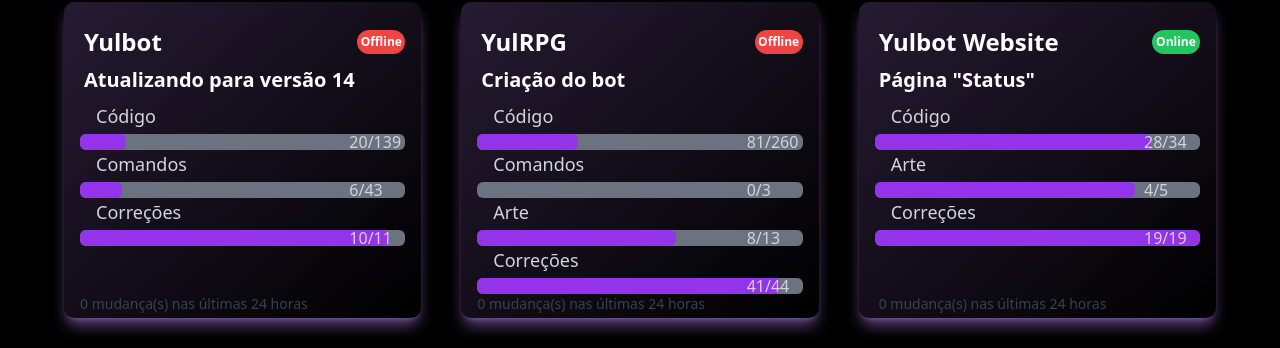
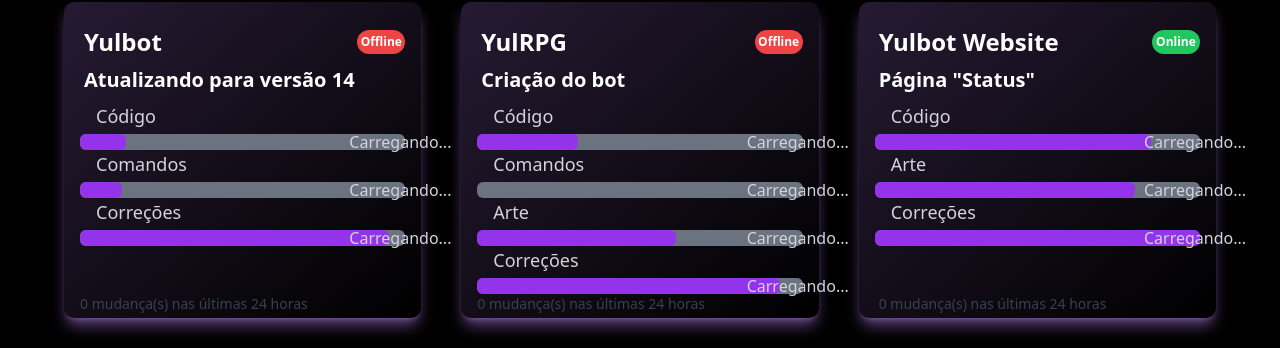
Before and after one commit to Enzzzzz/YulbotSite, a React (Vite) app: page /status in a window 1280 px wide. Shown: the part 100-448 px from the top of the page. Built offline with nearby package versions, Linux system fonts and the light colour scheme; no server answers.

Commit message:
Agora a barra de progresso será carregada através de um arquivo separado

```diff
--- a/src/routes/Status.jsx
+++ b/src/routes/Status.jsx
@@ -18,6 +18,24 @@ function Status() {
 
   const [activeTab, setActiveTab] = useState("YulBotV14");
 
+  const [statsData, setStatsData] = useState({});
+
+  useEffect(() => {
+    async function fetchStatsData() {
+      try {
+        const timestamp = new Date().getTime();
+        const response = await axios.get(
+          `https://raw.githubusercontent.com/Enzzzzz/Stats/main/Stats.json?timestamp=${timestamp}`
+        );
+        setStatsData(response.data);
+      } catch (error) {
+        console.error("Error fetching commands data:", error);
+      }
+    }
+
+    fetchStatsData();
+  }, []);
+
   const handleTabChange = (tabName) => {
     setActiveTab(tabName);
   };
@@ -25,7 +43,7 @@ function Status() {
   const fetchCommitHistory = async (repoName) => {
     try {
       if (!githubToken) {
-        throw new Error('GitHub token not provided');
+        throw new Error("GitHub token not provided");
       }
 
       const response = await axios.get(
@@ -39,7 +57,10 @@ function Status() {
 
       return response.data;
     } catch (error) {
-      console.error(`Erro ao buscar commits do repositório ${repoName}:`, error);
+      console.error(
+        `Erro ao buscar commits do repositório ${repoName}:`,
+        error
+      );
       return [];
     }
   };
@@ -101,9 +122,9 @@ function Status() {
     const yulrpgChanges = await fetchCommits("YulRPG");
     const yulbotWebsiteChanges = await fetchCommits("YulbotSite");
 
-    const yulbotChangelog = await fetchCommitHistory('YulBotV14');
-    const yulrpgChangelog = await fetchCommitHistory('YulRPG');
-    const yulbotWebsiteChangelog = await fetchCommitHistory('YulbotSite');
+    const yulbotChangelog = await fetchCommitHistory("YulBotV14");
+    const yulrpgChangelog = await fetchCommitHistory("YulRPG");
+    const yulbotWebsiteChangelog = await fetchCommitHistory("YulbotSite");
 
     setCommitHistory({
       YulBotV14: yulbotChangelog,
@@ -116,7 +137,6 @@ function Status() {
       YulRPG: yulrpgChanges,
       YulbotSite: yulbotWebsiteChanges,
     });
-
   };
 
   return (
@@ -129,7 +149,7 @@ function Status() {
       <div className="sm:px-16 px-6 flex justify-center items-center">
         <div className="xl:max-w-[1280px] space-y-8 w-full">
           <div className="flex flex-col sm:flex-row justify-between mt-8 gap-10">
-
+            {/* YulBot Bar */}
 
             <div className="w-full sm:w-1/2 md:w-1/3 lg:w-2/4  p-4 transform transform-all duration-300 shadow-purple-400/50 shadow-lg hover:shadow-xl hover:shadow-purple-400/50 items-center py-6 px-0 sm:px-3 bg-gradient-to-br from-purple-400/20 rounded-[10px] relative">
               <h1 className="text-white text-lg mb-2 font-bold sm:text-lg md:text-xl lg:text-2xl xl:text-3xl pr-2 pl-2">
@@ -148,7 +168,9 @@ function Status() {
                 <div className="relative h-4 bg-gray-500  rounded-md">
                   <div className="absolute h-full bg-purple-600  rounded-md w-[14%]"></div>
                   <p className="absolute -top-1 right-14 transform translate-x-full flex items-center pr-1 text-gray-300">
-                    20/139
+                    {statsData["YulBotV14"]
+                      ? `${statsData["YulBotV14"].coded}/${statsData["YulBotV14"].totalCode}`
+                      : "Carregando..."}
                   </p>
                 </div>
               </div>
@@ -159,7 +181,9 @@ function Status() {
                 <div className="relative h-4 bg-gray-500 rounded-md">
                   <div className="absolute h-full bg-purple-600 rounded-md w-[13%]"></div>
                   <p className="absolute -top-1 right-14 transform translate-x-full flex items-center pr-1 text-gray-300">
-                    6/43
+                    {statsData["YulBotV14"]
+                      ? `${statsData["YulBotV14"].updatedCommands}/${statsData["YulBotV14"].totalCommands}`
+                      : "Carregando..."}
                   </p>
                 </div>
               </div>
@@ -170,7 +194,9 @@ function Status() {
                 <div className="relative h-4 bg-gray-500 rounded-md">
                   <div className="absolute h-full bg-purple-600 rounded-md w-[95%]"></div>
                   <p className="absolute -top-1 right-14 transform translate-x-full flex items-center pr-1 text-gray-300">
-                    10/11
+                    {statsData["YulBotV14"]
+                      ? `${statsData["YulBotV14"].bugFixes}/${statsData["YulBotV14"].bugs}`
+                      : "Carregando..."}
                   </p>
                 </div>
               </div>
@@ -179,14 +205,15 @@ function Status() {
               </p>
             </div>
 
+            {/* YulRPG Bar */}
 
             <div className="w-full sm:w-1/2 md:w-1/3 lg:w-2/4 p-4 transform transform-all duration-300 shadow-purple-400/50 shadow-lg hover:shadow-xl hover:shadow-purple-400/50 items-center py-6 px-0 sm:px-3 bg-gradient-to-br from-purple-400/20 rounded-[10px] relative">
               <h1 className="text-white text-lg mb-2 font-bold sm:text-lg md:text-xl lg:text-2xl xl:text-3xl pr-2 pl-2">
                 YulRPG
               </h1>
               <div className="absolute top-7 right-4 bg-red-500 rounded-full w-12 h-6 flex items-center justify-center">
-    <p className="text-white text-xs font-bold">Offline</p>
-  </div>
+                <p className="text-white text-xs font-bold">Offline</p>
+              </div>
               <h2 className="text-white mb-2 pr-2 pl-2 font-semibold sm:text-base md:text-lg lg:text-xl xl:text-2xl">
                 Criação do bot
               </h2>
@@ -197,7 +224,9 @@ function Status() {
                 <div className="relative h-4 bg-gray-500  rounded-md">
                   <div className="absolute h-full bg-purple-600  rounded-md w-[31%]"></div>
                   <p className="absolute -top-1 right-14 transform translate-x-full flex items-center pr-1 text-gray-300">
-                    81/260
+                    {statsData["YulRPG"]
+                      ? `${statsData["YulRPG"].coded}/${statsData["YulRPG"].totalCode}`
+                      : "Carregando..."}
                   </p>
                 </div>
               </div>
@@ -208,7 +237,9 @@ function Status() {
                 <div className="relative h-4 bg-gray-500 rounded-md">
                   <div className="absolute h-full bg-purple-600 rounded-md w-[0%]"></div>
                   <p className="absolute -top-1 right-14 transform translate-x-full flex items-center pr-1 text-gray-300">
-                    0/3
+                    {statsData["YulRPG"]
+                      ? `${statsData["YulRPG"].updatedCommands}/${statsData["YulRPG"].totalCommands}`
+                      : "Carregando..."}
                   </p>
                 </div>
               </div>
@@ -219,7 +250,9 @@ function Status() {
                 <div className="relative h-4 bg-gray-500 rounded-md">
                   <div className="absolute h-full bg-purple-600 rounded-md w-[61%]"></div>
                   <p className="absolute -top-1 right-14 transform translate-x-full flex items-center pr-1 text-gray-300">
-                    8/13
+                    {statsData["YulRPG"]
+                      ? `${statsData["YulRPG"].art}/${statsData["YulRPG"].totalArt}`
+                      : "Carregando..."}
                   </p>
                 </div>
               </div>
@@ -230,7 +263,9 @@ function Status() {
                 <div className="relative h-4 bg-gray-500 rounded-md">
                   <div className="absolute h-full bg-purple-600 rounded-md w-[93%]"></div>
                   <p className="absolute -top-1 right-14 transform translate-x-full flex items-center pr-1 text-gray-300">
-                    41/44
+                    {statsData["YulRPG"]
+                      ? `${statsData["YulRPG"].bugFixes}/${statsData["YulRPG"].bugs}`
+                      : "Carregando..."}
                   </p>
                 </div>
               </div>
@@ -239,7 +274,7 @@ function Status() {
               </p>
             </div>
 
-
+            {/* YulbotSite Bar */}
 
             <div className="w-full sm:w-1/2 md:w-1/3 lg:w-2/4 p-4 transform transform-all duration-300 shadow-purple-400/50 shadow-lg hover:shadow-xl hover:shadow-purple-400/50 items-center py-6 px-0 sm:px-3 bg-gradient-to-br from-purple-400/20 rounded-[10px] relative">
               <h1 className="text-white text-lg mb-2 font-bold sm:text-lg md:text-xl lg:text-2xl xl:text-3xl pr-2 pl-2">
@@ -258,7 +293,9 @@ function Status() {
                 <div className="relative h-4 bg-gray-500  rounded-md">
                   <div className="absolute h-full bg-purple-600  rounded-md w-[85%]"></div>
                   <p className="absolute -top-1 right-14 transform translate-x-full flex items-center pr-1 text-gray-300">
-                    28/34
+                    {statsData["YulbotSite"]
+                      ? `${statsData["YulbotSite"].coded}/${statsData["YulbotSite"].totalCode}`
+                      : "Carregando..."}
                   </p>
                 </div>
               </div>
@@ -269,7 +306,9 @@ function Status() {
                 <div className="relative h-4 bg-gray-500 rounded-md">
                   <div className="absolute h-full bg-purple-600 rounded-md w-[80%]"></div>
                   <p className="absolute -top-1 right-14 transform translate-x-full flex items-center pr-1 text-gray-300">
-                    4/5
+                    {statsData["YulbotSite"]
+                      ? `${statsData["YulbotSite"].art}/${statsData["YulbotSite"].totalArt}`
+                      : "Carregando..."}
                   </p>
                 </div>
               </div>
@@ -280,7 +319,9 @@ function Status() {
                 <div className="relative h-4 bg-gray-500 rounded-md">
                   <div className="absolute h-full bg-purple-600 rounded-md w-[100%]"></div>
                   <p className="absolute -top-1 right-14 transform translate-x-full flex items-center pr-1 text-gray-300">
-                    19/19
+                    {statsData["YulbotSite"]
+                      ? `${statsData["YulbotSite"].bugFixes}/${statsData["YulbotSite"].bugs}`
+                      : "Carregando..."}
                   </p>
                 </div>
                 <p className="absolute bottom-0 text-gray-700 px-1 pb-1 sm:text-xs md:text-sm">
@@ -294,11 +335,15 @@ function Status() {
       </div>
       {/* Changelog */}
       <div className="mt-8 p-4 bg-gray-800 md:mt-40 m-2 md:m-10 rounded-md ">
-  <h2 className="text-white text-lg font-bold mb-4">Registro de Atividades</h2>
+        <h2 className="text-white text-lg font-bold mb-4">
+          Registro de Atividades
+        </h2>
         <div className="flex space-x-4">
           <button
             className={`text-white text-lg sm:text-lg md:text-xl xl:text-1xl border p-2 rounded-md border-purple-600 ${
-              activeTab === "YulBotV14" ? "font-bold bg-purple-500 bg-opacity-10" : ""
+              activeTab === "YulBotV14"
+                ? "font-bold bg-purple-500 bg-opacity-10"
+                : ""
             }`}
             onClick={() => handleTabChange("YulBotV14")}
           >
@@ -306,7 +351,9 @@ function Status() {
           </button>
           <button
             className={`text-white text-lg sm:text-lg md:text-xl xl:text-1xl border p-2 rounded-md border-purple-600 ${
-              activeTab === "YulRPG" ? "font-bold bg-purple-500 bg-opacity-10" : ""
+              activeTab === "YulRPG"
+                ? "font-bold bg-purple-500 bg-opacity-10"
+                : ""
             }`}
             onClick={() => handleTabChange("YulRPG")}
           >
@@ -314,7 +361,9 @@ function Status() {
           </button>
           <button
             className={`text-white text-lg sm:text-lg md:text-xl xl:text-1xl border p-2 rounded-md border-purple-600 ${
-              activeTab === "YulbotSite" ? "font-bold bg-purple-500 bg-opacity-10" : ""
+              activeTab === "YulbotSite"
+                ? "font-bold bg-purple-500 bg-opacity-10"
+                : ""
             }`}
             onClick={() => handleTabChange("YulbotSite")}
           >
@@ -331,7 +380,7 @@ function Status() {
             </li>
           ))}
         </ul>
-  </div>
+      </div>
       <Footer />
     </div>
   );
```
